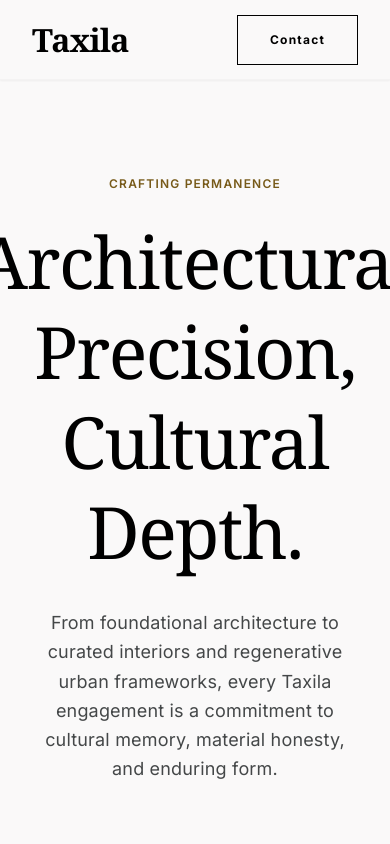
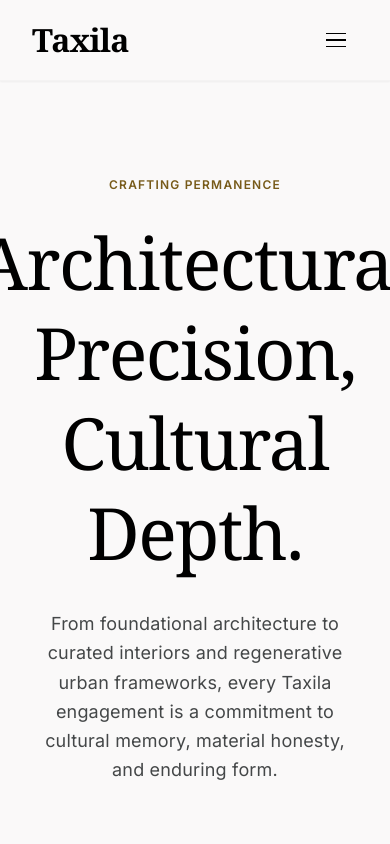
Before and after one commit to SingularRarity/Architecture_Website_Demo, a Next.js app: page /services in a window 390 px wide. Shown: the top 844 px of the page. Built offline with nearby package versions, Linux system fonts and the light colour scheme.

Commit message:
style(design): FIX-A1 — add mobile hamburger menu with animated open/close, full mobile nav

```diff
--- a/src/components/Header.tsx
+++ b/src/components/Header.tsx
@@ -1,29 +1,84 @@
+'use client'
+
+import { useState } from 'react'
 import Link from 'next/link'
 
-const navLinkClass =
-  'text-on-surface-variant font-medium hover:text-secondary transition-all duration-300 font-label-caps text-label-caps py-md px-xs inline-flex items-center'
+const navLinks = [
+  { href: '/projects', label: 'Projects' },
+  { href: '/philosophy', label: 'Philosophy' },
+  { href: '/services', label: 'Services' },
+  { href: '/consultation', label: 'Studio' },
+]
 
 export default function Header() {
+  const [menuOpen, setMenuOpen] = useState(false)
+
   return (
-    <header className="bg-surface/90 backdrop-blur-md sticky top-0 w-full h-[80px] z-50 border-b border-outline-variant/10 shadow-sm">
-      <div className="flex justify-between items-center max-w-[1440px] mx-auto px-lg h-full">
+    <header className="bg-surface/90 backdrop-blur-md sticky top-0 w-full z-50 border-b border-outline-variant/10 shadow-sm">
+      <div className="flex justify-between items-center max-w-[1440px] mx-auto px-lg h-[80px]">
         <Link href="/" className="font-headline-md text-headline-md font-bold tracking-tight text-primary">
           Taxila
         </Link>
-        <nav className="hidden md:flex items-center space-x-xl">
-          <Link className={navLinkClass} href="/projects">Projects</Link>
-          <Link className={navLinkClass} href="/philosophy">Philosophy</Link>
-          <Link className={navLinkClass} href="/services">Services</Link>
-          <Link className={navLinkClass} href="/consultation">Studio</Link>
+
+        {/* Desktop nav */}
+        <nav className="hidden md:flex items-center space-x-xl" aria-label="Primary navigation">
+          {navLinks.map(({ href, label }) => (
+            <Link
+              key={href}
+              href={href}
+              className="text-on-surface-variant font-medium hover:text-secondary transition-all duration-300 font-label-caps text-label-caps py-md px-xs inline-flex items-center"
+            >
+              {label}
+            </Link>
+          ))}
         </nav>
+
         <div className="flex items-center gap-md">
           <Link
             href="/consultation"
-            className="font-label-caps text-label-caps font-bold text-primary px-lg py-sm border border-primary hover:bg-primary hover:text-white transition-all duration-300 inline-flex items-center"
+            className="hidden md:inline-flex font-label-caps text-label-caps font-bold text-primary px-lg py-sm border border-primary hover:bg-primary hover:text-white transition-all duration-300 items-center"
           >
             Contact
           </Link>
+
+          {/* Mobile hamburger */}
+          <button
+            className="md:hidden flex flex-col justify-center items-center w-[44px] h-[44px] gap-[5px]"
+            aria-label={menuOpen ? 'Close menu' : 'Open menu'}
+            aria-expanded={menuOpen}
+            onClick={() => setMenuOpen(!menuOpen)}
+          >
+            <span className={`block w-5 h-[1.5px] bg-primary transition-all duration-300 origin-center ${menuOpen ? 'rotate-45 translate-y-[6.5px]' : ''}`} />
+            <span className={`block w-5 h-[1.5px] bg-primary transition-all duration-300 ${menuOpen ? 'opacity-0 scale-x-0' : ''}`} />
+            <span className={`block w-5 h-[1.5px] bg-primary transition-all duration-300 origin-center ${menuOpen ? '-rotate-45 -translate-y-[6.5px]' : ''}`} />
+          </button>
         </div>
+      </div>
+
+      {/* Mobile menu dropdown */}
+      <div
+        className={`md:hidden overflow-hidden transition-all duration-300 ease-in-out ${menuOpen ? 'max-h-[400px] border-b border-outline-variant/10' : 'max-h-0'}`}
+        aria-hidden={!menuOpen}
+      >
+        <nav className="flex flex-col px-lg py-md bg-surface" aria-label="Mobile navigation">
+          {navLinks.map(({ href, label }) => (
+            <Link
+              key={href}
+              href={href}
+              onClick={() => setMenuOpen(false)}
+              className="font-label-caps text-label-caps text-on-surface-variant hover:text-secondary transition-colors duration-200 py-md border-b border-outline-variant/10 last:border-0"
+            >
+              {label}
+            </Link>
+          ))}
+          <Link
+            href="/consultation"
+            onClick={() => setMenuOpen(false)}
+            className="mt-md mb-xs font-label-caps text-label-caps font-bold text-primary border border-primary px-lg py-sm text-center hover:bg-primary hover:text-white transition-all duration-300"
+          >
+            Contact
+          </Link>
+        </nav>
       </div>
     </header>
   )
```
